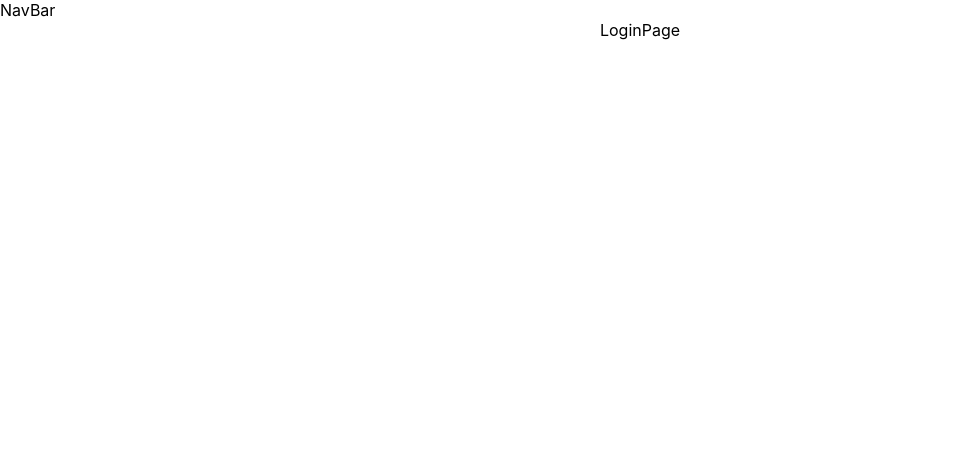
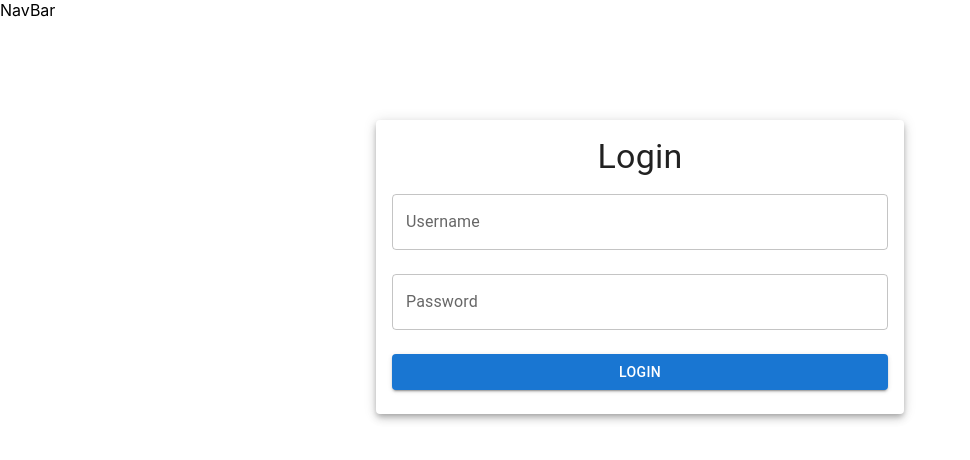
Before and after one commit to AnanduSP/CMS-Frontend, a React (Create React App) app in the folder cmsfrontend/: page /login in a window 1280 px wide. Shown: the top 460 px of the page, without its empty margins (0-970 px from the left). Built offline with nearby package versions, Linux system fonts and the light colour scheme.

Commit message:
created login ui

```diff
--- /dev/null
+++ b/cmsfrontend/src/pages/LoginPage.css
@@ -0,0 +1,9 @@
+.login{
+    /* height: 500px;
+    background-color: brown;
+    display: flex;
+    align-items: center;
+    justify-content: center; */
+    margin: auto;
+    margin-top: 100px;
+}
--- a/cmsfrontend/src/pages/LoginPage.jsx
+++ b/cmsfrontend/src/pages/LoginPage.jsx
@@ -1,8 +1,88 @@
-import React from 'react'
+import React, { useState } from 'react'
+import { Container, Typography, Button, TextField, Box , Card, CardContent} from '@mui/material';
+import './LoginPage.css'
 
 const LoginPage = () => {
+
+  const [username, setUsername] = useState('');
+  const [password, setPassword] = useState('');
+  const [error, setError] = useState({ username: '', password: '' });
+
+  const validateForm = () => {
+    let isValid = true;
+    setError({ username: '', password: '' });
+
+    if (!username.trim()) {
+      setError((prevState) => ({ ...prevState, username: 'Username is required' }));
+      isValid = false;
+    }
+    if (!password.trim()) {
+      setError((prevState) => ({ ...prevState, password: 'Password is required' }));
+      isValid = false;
+    }
+
+    return isValid;
+  };
+
+  const handleSubmit = (event) => {
+    event.preventDefault();
+    const isValid = validateForm();
+
+    if (isValid) {
+      console.log(username); // handle submission logic here
+      console.log(password);
+      setUsername('');
+      setPassword('');
+    }
+  };
+
   return (
-    <div>LoginPage</div>
+      <div className ="login">
+      <Container maxWidth="sm" sx={{display: 'flex', justifyContent: 'center', alignItems:'space-around', height:'auto'}}>
+
+        <Card elevation={5}>
+          <CardContent>
+
+        <Typography variant='h4'>
+          Login
+        </Typography>
+
+        <form noValidate onSubmit={handleSubmit}>
+          <TextField
+            label="Username"
+            variant='outlined'
+            fullWidth
+            margin="normal"
+            value={username}
+            onChange={(e) => setUsername(e.target.value)}
+            error={!!error.username}
+            helperText={error.username}
+          />
+
+          <TextField
+            label="Password"
+            type="password"
+            variant="outlined"
+            fullWidth
+            margin="normal"
+            value={password}
+            onChange={(e) => setPassword(e.target.value)}
+            error={!!error.password}
+            helperText={error.password}
+          />
+
+          <Box mt = {2}>
+          <Button type="submit" variant="contained" color="primary" fullWidth>
+            Login
+          </Button>
+          </Box>
+
+        </form>
+        </CardContent>
+        </Card>
+      </Container>
+      </div>
+
   )
 }
 
```
